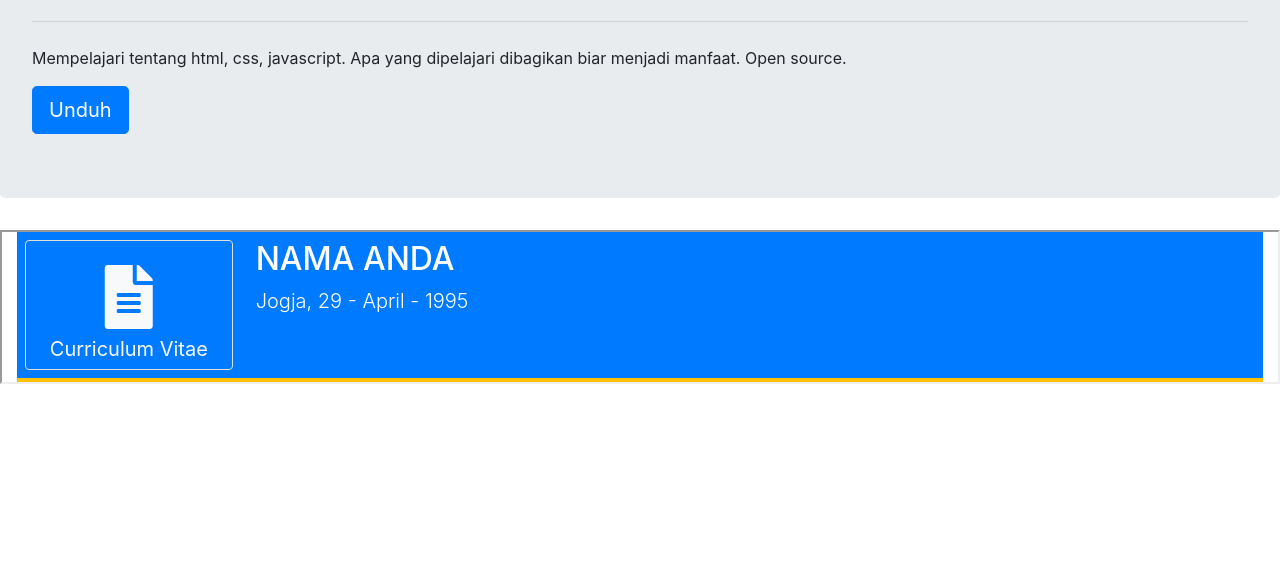
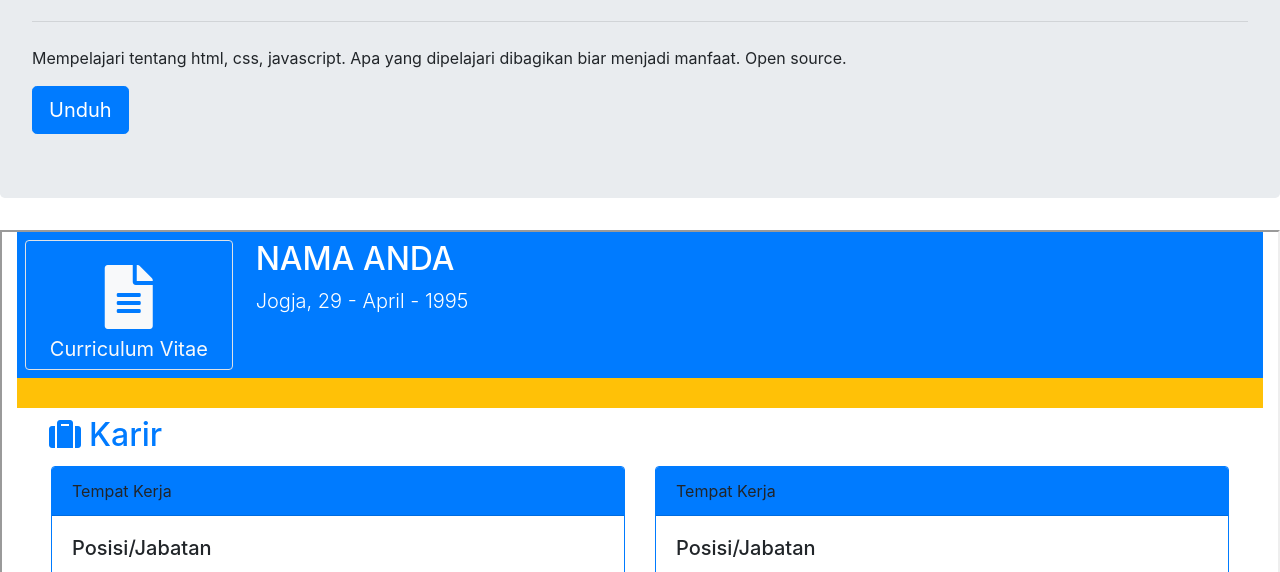
Before and after one commit to siagusi/siagusi.github.io, a plain HTML site: page index.html in a window 1280 px wide. Shown: the part 228-800 px from the top of the page. Drawn offline with nearby package versions, Linux system fonts and the light colour scheme.

Commit message:
Update index.html

```diff
--- a/index.html
+++ b/index.html
@@ -41,7 +41,7 @@
 </div>
 
 
-<iframe class="container-fluid" src="https://siagusi.github.io/cv/desainpertama.html" width="100%" height="100%"></iframe>
+<iframe class="container-fluid" src="https://siagusi.github.io/cv/desainpertama.html" width="100%" height="500px"></iframe>
 
 
 
```
